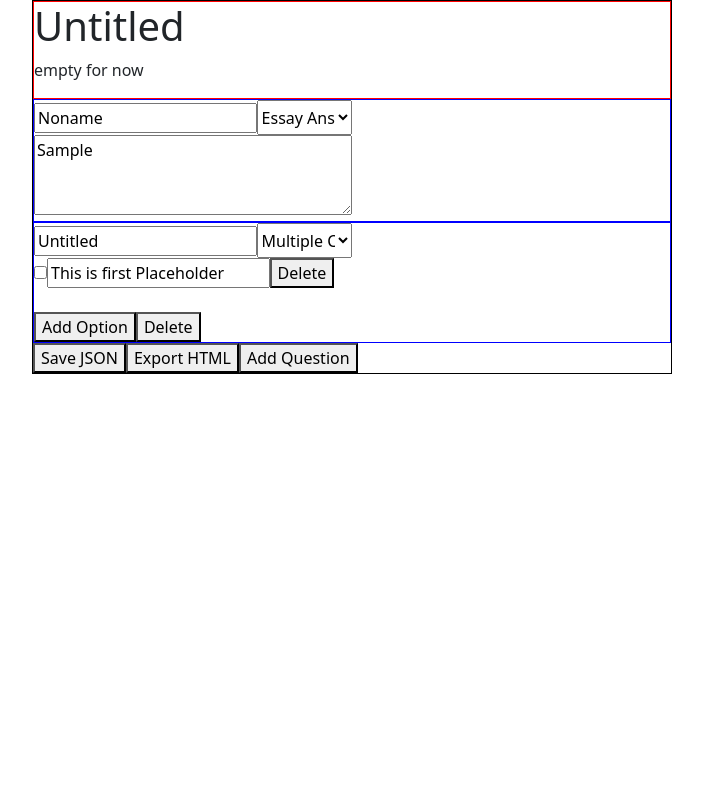
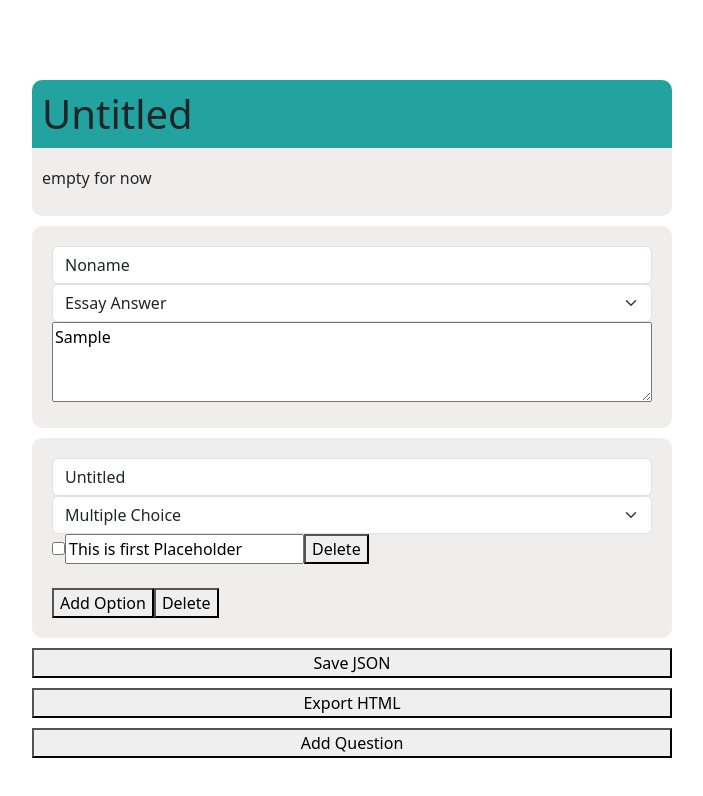
Before and after one commit to Ofahmy143/Free-Form-Manager, a React (Vite) app in the folder form/: page / in a window 1280 px wide. Both pictures are taken after typing "Sample" into the empty fields and a click on the button "Add Question". Shown: the top 796 px of the page, without its empty margins (288-991 px from the left). Built offline with nearby package versions, Linux system fonts and the light colour scheme.

Commit message:
Fix: question component styling with teal grey palette

```diff
--- a/form/src/components/creation-page/form-body/form-body.component.css
+++ b/form/src/components/creation-page/form-body/form-body.component.css
@@ -1,5 +1,8 @@
 .form-body{
-    border: 1px solid black;
+    /* border: 1px solid black; */
     width: 50%;
-
+    margin-top: 10vh;
+    display: flex;
+    flex-direction: column;
+    gap: 10px;
 }
--- a/form/src/components/creation-page/form-body/question/choice/choice.component.css
+++ b/form/src/components/creation-page/form-body/question/choice/choice.component.css
@@ -0,0 +1,68 @@
+
+.tttttttttt{
+    background-color: red;
+}
+
+.test:hover{
+    cursor: pointer;
+}
+.Choice{
+    display: flex;
+    align-items: center;
+    gap: 5px;
+    margin-left: 10px;
+    margin-right: 10px;
+}
+
+.Choice input[type="text"]{
+    width: 50%;
+    outline: none;
+    border: 0;
+    /* border-bottom: 1px solid red; */
+    border-radius: 0;
+    /* border: 2px solid #bbb; */
+    padding: 10px;
+    background-color: inherit;
+
+
+}
+.Choice input[type="text"]:focus{
+    box-shadow: none;
+    border: 1px solid #497174;
+    background-color: whitesmoke;
+    border-radius: 10px;
+
+
+
+}
+.Choice input[type="checkbox"]{
+    transform: scale(1.3);
+}
+.Choice input[type="radio"]{
+    transform: scale(1.3);
+}
+
+
+.faIcon:hover{
+    cursor: pointer;
+}
+.faIcon:active{
+    color: red;
+}
+
+.circle{
+    width: 20px;
+    height: 20px;
+    border: 2px solid red;
+    font-size: 1.5em;
+    padding-bottom: 9px;
+    color: red;
+    border-radius: 50%;
+    display: flex;
+    justify-content: center;
+    align-items: center;
+}
+
+.circle:hover{
+    cursor: pointer;
+}
--- a/form/src/components/creation-page/form-body/question/question.component.css
+++ b/form/src/components/creation-page/form-body/question/question.component.css
@@ -1,17 +1,77 @@
 .Question{
+    background: #F0EEED;
     width: 100%;
-    border: 1px solid blue;
+    /* border: 1px solid blue; */
+    display: flex;
+    flex-direction: column;
+    padding: 20px;
+    /* border-top-right-radius: 10px;
+    border-top-left-radius: 10px; */
+    border-radius: 10px;
+
 }
 
-.Question input[type="text"]{
-    height: 30px;
-    width: 35%;
+.upperQuestionSection{
+    display: flex;
 }
-.Question select{
-    height: 35px;
-    width: 15%;
+.upperQuestionSection input[type="text"]{
+    background: inherit;
+    /* width: 35%; */
+    border-bottom: 2px solid red;
+    outline: none;
+    border-top: 0;
+    border-left: 0;
+    border-right: 0;
+    border-radius: 0;
+
 }
+
+.upperQuestionSection select{
+    color: #F0EEED;
+    background: #497174 ;
+}
+.upperQuestionSection input[type="text"]:focus{
+    box-shadow: none;
+
+
+}
+
+
+
 .Question textarea{
-    width: 50%;
+    width: 100%;
     height: 80px;
 }
+.Question .answerFields{
+    padding: 10px;
+}
+.answerFields #choices{
+    display: flex;
+    flex-direction: column;
+    gap: 10px;
+}
+
+.lowerQuestionSection{
+    margin-left: 10px;
+    display: flex;
+    justify-content: space-between;
+}
+
+.lowerQuestionSection button{
+    margin-top: 10px;
+    border: 0;
+    border-radius: 10px;
+    box-shadow: 0px 3px 10px rgba(27, 28, 29,0.5);
+    transform: scale(1.1);
+
+}
+
+.lowerQuestionSection button:active{
+    transform: scale(1.1);
+    box-shadow: none;
+    transform: translateY(3px); /* move the button down a bit */
+}
+
+.deleteIcon{
+    transform: scale(1.25);
+}
--- a/form/src/components/creation-page/form-body/question/question.component.tsx
+++ b/form/src/components/creation-page/form-body/question/question.component.tsx
@@ -69,8 +69,8 @@ function Question({id, form, question,questionsArr, OnQuestionChange}:props) {
   return (
     <div className="Question">
       <section>
-        <input type="text" value={question.title} />
-        <select name="input-options" id="input" value={question.type} onChange={handleTypeChange}>
+        <input className='form-control' type="text" value={question.title} />
+        <select className='form-select' name="input-options" id="input" value={question.type} onChange={handleTypeChange}>
           <option value="MCQ">Multiple Choice</option>
           <option value="SCQ" >Single Choice</option>
           <option value="Essay">Essay Answer</option>
--- a/form/src/components/creation-page/form-body/title/title.component.css
+++ b/form/src/components/creation-page/form-body/title/title.component.css
@@ -1,5 +1,18 @@
 .Title{
     width: 100%;
     /* height: 18%; */
-    border: 1px solid red;
+    /* border: 1px solid red; */
+    border-radius: 10px;
+    background-color: #F0EEED;
+
 }
+
+.Title h1{
+    background-color: #22A39F;
+    border-top-right-radius: inherit;
+    border-top-left-radius: inherit;
+    padding: 10px;
+}
+.Title p{
+    padding: 10px;
+}
```
